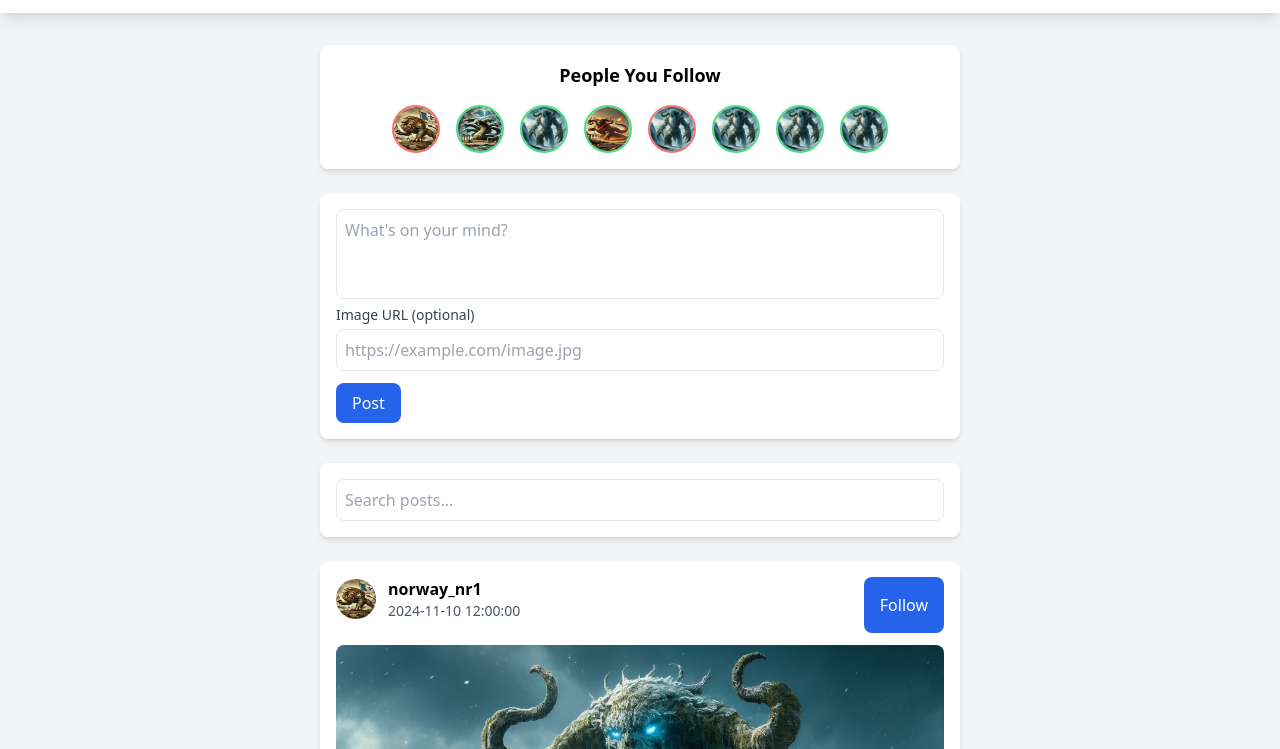
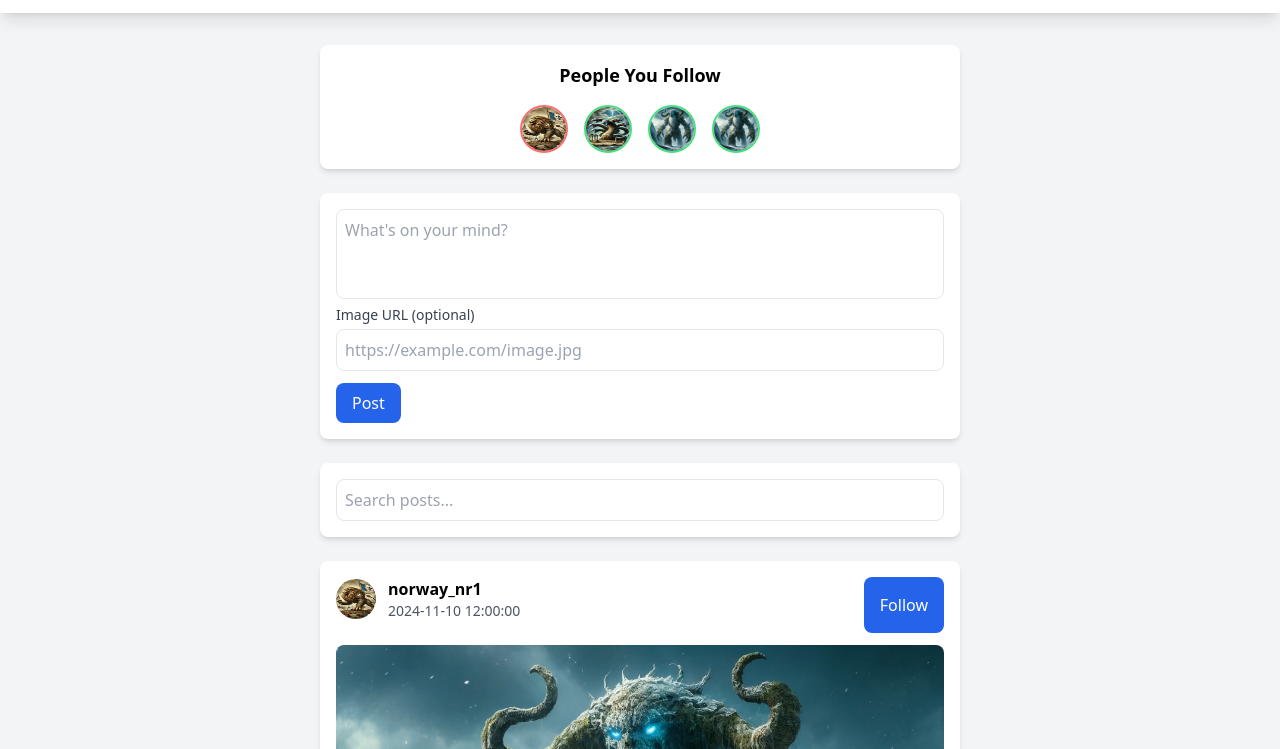
Before and after one commit to marroe01284/social-CA, a website built with Vite: page feed.html in a window 1280 px wide. Shown: the part 51-800 px from the top of the page. Built offline with nearby package versions, Linux system fonts and the light colour scheme; sample sign-in values are in the browser's storage.

Commit message:
minor changes to the images

```diff
--- a/feed.html
+++ b/feed.html
@@ -32,11 +32,7 @@
                 <img src="images/france.webp" alt="User 1" class="w-12 h-12 rounded-full border-2 border-red-400">
                 <img src="images/grecee.webp" alt="User 2" class="w-12 h-12 rounded-full border-2 border-green-400">
                 <img src="images/norway.webp" alt="User 3" class="w-12 h-12 rounded-full border-2 border-green-400">
-                <img src="images/spain.webp" alt="User 4" class="w-12 h-12 rounded-full border-2 border-green-400">
-                <img src="images/norway.webp" alt="User 5" class="w-12 h-12 rounded-full border-2 border-red-400">
-                <img src="images/norway.webp" alt="User 5" class="w-12 h-12 rounded-full border-2 border-green-400">
-                <img src="images/norway.webp" alt="User 5" class="w-12 h-12 rounded-full border-2 border-green-400">
-                <img src="images/norway.webp" alt="User 5" class="w-12 h-12 rounded-full border-2 border-green-400">
+                <img src="images/norway.webp" alt="User 3" class="w-12 h-12 rounded-full border-2 border-green-400">
             </div>
         </div>
         <div class="bg-white rounded-lg shadow-md p-4 mb-6">
```
